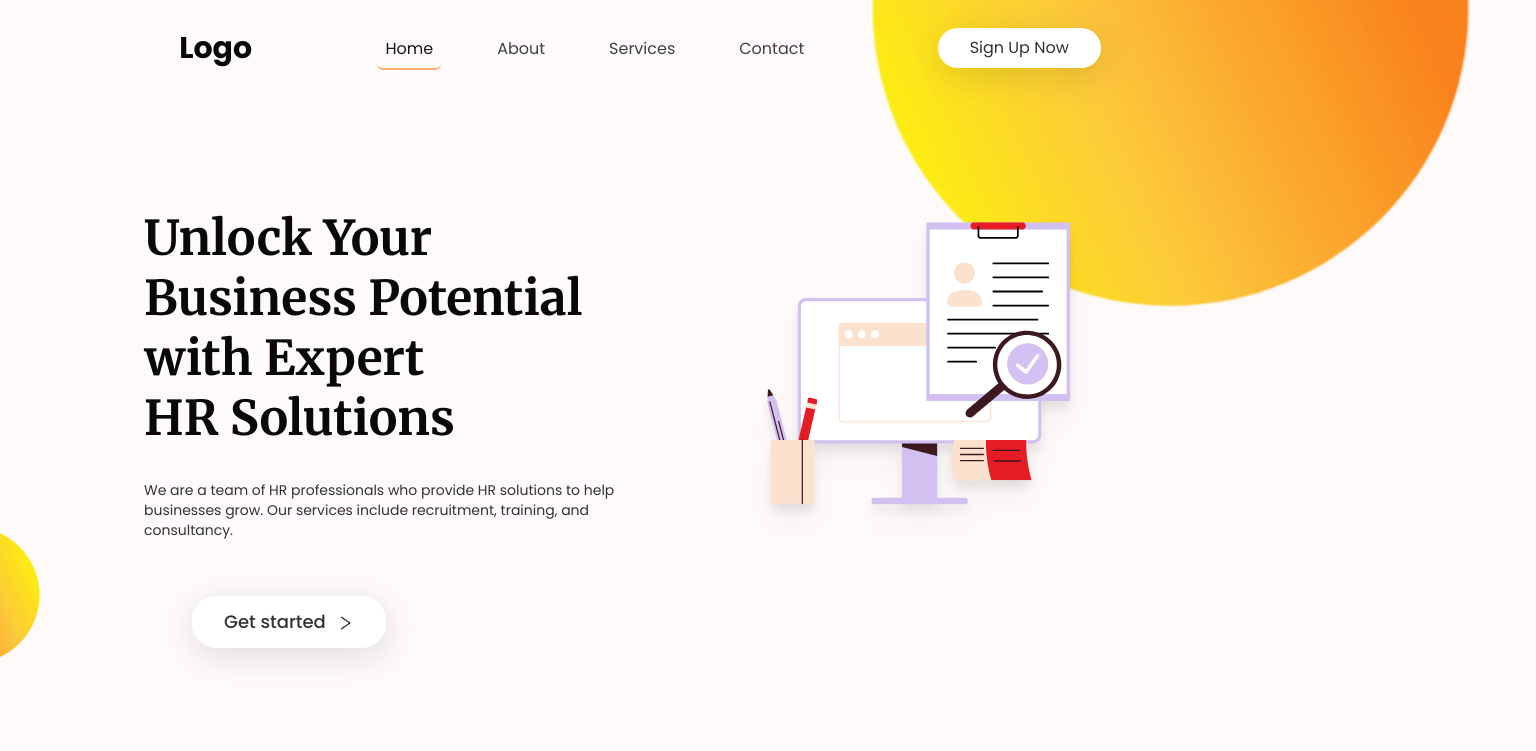
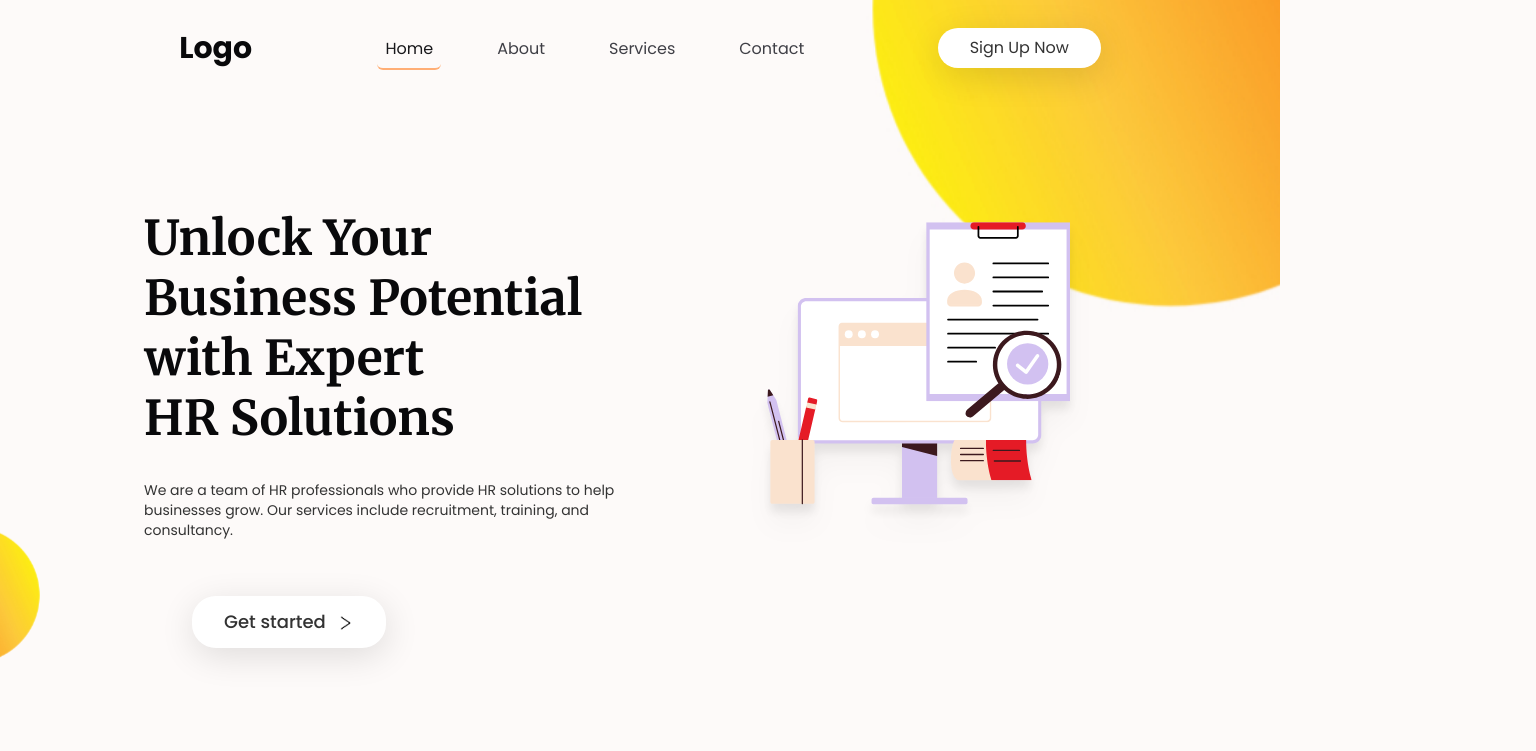
Before and after one commit to ksaurav24/Staffision, a React (Vite) app: page / in a window 1280 px wide. Shown: the top 751 px of the page, 1536 px wide, since content can reach past the window. Built offline with nearby package versions, Linux system fonts and the light colour scheme; a web font is replaced by a local one.

Commit message:
x-scroll fixed

```diff
--- a/src/components/Home.jsx
+++ b/src/components/Home.jsx
@@ -90,7 +90,7 @@ const Home = () => {
   ];
 
   return (
-    <div className="overflow-x-clip">
+    <div className="">
       <img
         src={bubble}
         className="lg:w-[70vw] w-screen mix-blend-multiply lg:block -z-10 absolute -top-36 lg:-top-96 -right-28 lg:-right-64"
--- a/src/index.css
+++ b/src/index.css
@@ -1,7 +1,9 @@
 @tailwind base;
 @tailwind components;
 @tailwind utilities;
-
+html {
+  overflow-x: hidden;
+}
 body {
   background-color: #fdfaf9;
   color: #333;
```
